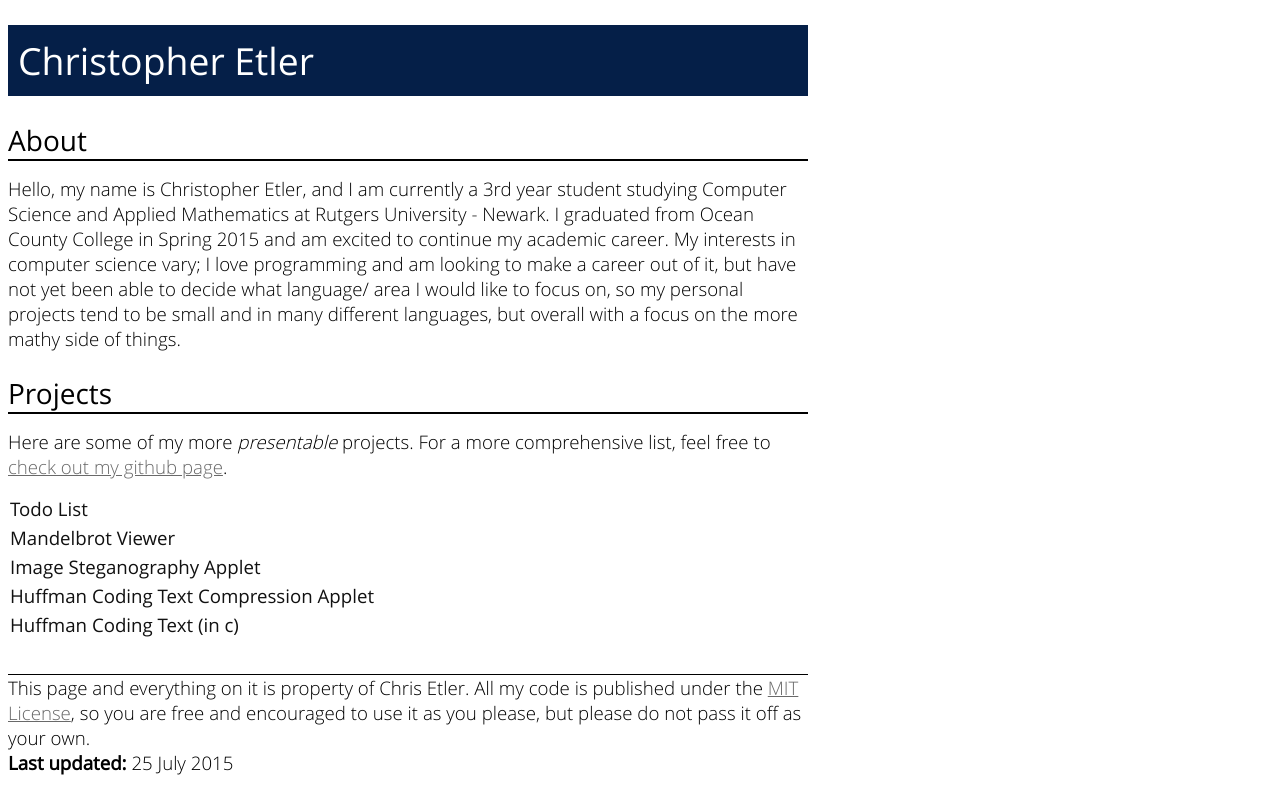
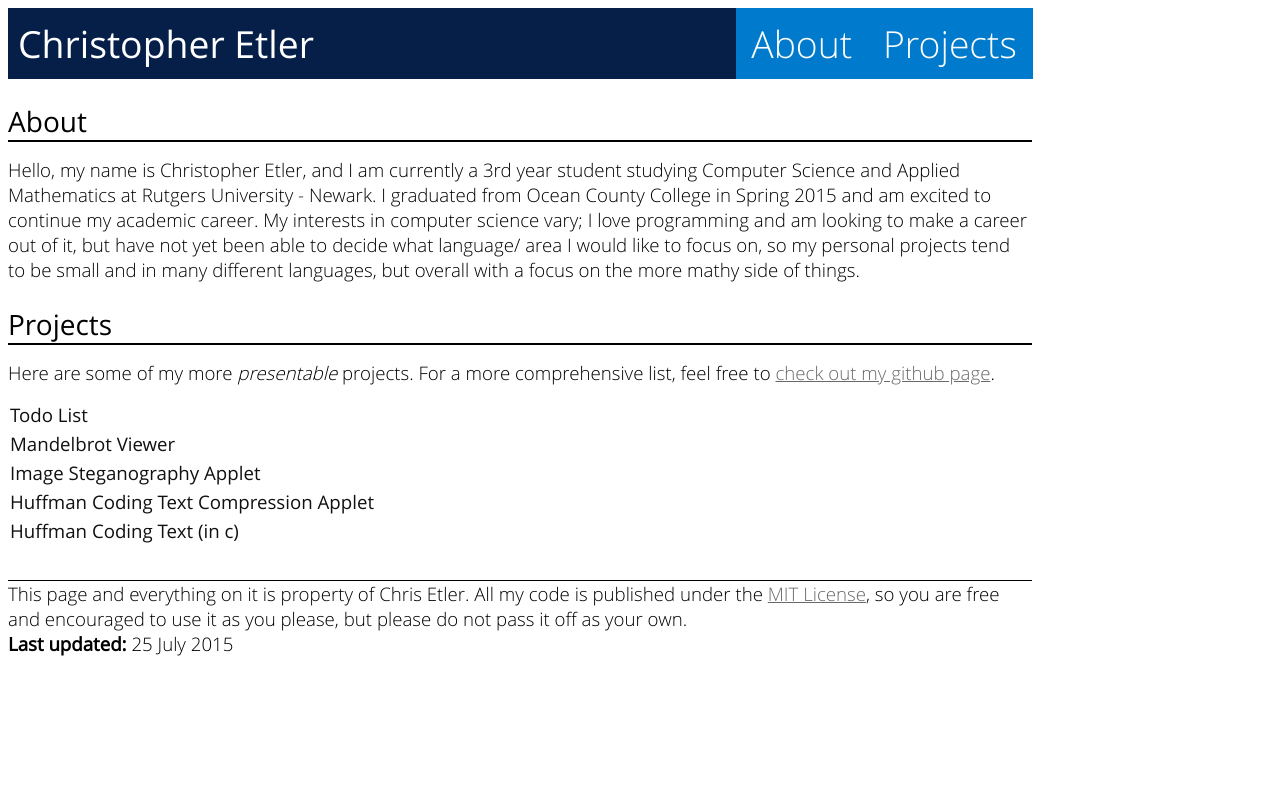
Before and after one commit to chrisetler/Website, a plain HTML site: page index.html in a window 1280 px wide. Drawn offline with nearby package versions, Linux system fonts and the light colour scheme.

Commit message:
Added menu items.

```diff
--- a/index.html
+++ b/index.html
@@ -12,8 +12,12 @@
 
 <body>
   <!-- Title and Page Description -->
-	<div id="welcomeScreen">
+	<div id="topBar">
 		<h1 class="welcomeHeader"><a href="#">Christopher Etler</a></h1>
+    <span id="menuItems">
+      <span class="menuItem" id="aboutMenuItem">About</span>
+      <span class="menuItem" id="projectMenuItem">Projects</span>
+    </span>
 	</div>
   <div id="allSections">
   <!-- About -->
--- a/mainStyle.css
+++ b/mainStyle.css
@@ -1,18 +1,31 @@
+html, body {
+    //margin: 0px;
+    //margin-left: 0px;
+}
+h1 {
+    padding:0;
+    margin:0;
+}
+
 body{
-	//background-color: #0099FF;
 	font-size: 14pt;
-	max-width: 800px;
+	max-width: 1024px;
 	font-family: 'Open Sans', "Segoe UI Light", sans-serif;
 	font-weight: 300;
 }
 
+#topBar {
+	//padding: 10px;
+	margin: 0px;
+  font-size: 28pt;
+	background-color: #051F48;
+}
+
 .welcomeHeader {
 	font-size: 28pt;
-	background-color: #051F48;
-	padding: 10px;
-	//border-radius: 10px;
+  padding: 10px;
+	display: inline-block;
 	font-weight: 500;
-
 }
 
 .welcomeHeader a {
@@ -20,8 +33,24 @@ body{
 	color: white;
 	display: block;
 	width: 100%;
-
-
+}
+/*The selectable items in the top bar*/
+#menuItems{
+	display:inline-block;
+	float:right;
+}
+.menuItem {
+	text-align: right;
+	color:white;
+	position: relative;
+	top: 10px;
+	right: -1px;
+	padding-top: 10px;
+	padding-bottom: 10px;
+	padding-left: 15px;
+	padding-right: 16px;
+	margin-left: -10px;
+	background-color: #007ACC;
 }
 
 h2 {
@@ -47,20 +76,14 @@ a {
 }
 
 .listDesc{
-    //border: 1px solid #C0C0C0;
 	padding-bottom: 2px;
-	/*margin-bottom: 2px;*/
 	padding-top: 3px;
 	padding-left: 3px;
-	//background-color: #D5D5D5;
-	/*width: auto;*/
 	border-radius: 2px;
 }
 .listItem {
 	padding: 2px;
 	font-weight: 400;
-	//background-color: #CACACa;
-	//border: 1px solid #BFBFBF;
 	text-decoration: none;
 	color: #111111;
 }
--- a/scripts/main.js
+++ b/scripts/main.js
@@ -1,15 +1,20 @@
 //Put all drivers into here
 function main(event) {
+
   $(".welcomeHeader").click(toggleAllSections);
   $(".sectionHeader").click(toggleASection);
   $(".listItem").click(toggleProjectDescription);
+  $(".menuItem").click(menuItemClicked);
+
+
+
 }
 $(document).ready(main);
 
-//Toggle everything. Base decisions off of the first section (the about section)
-//If about is hidden, show all. Else hide all
+//Toggle everything. Base decisions off of the first section
+//If the first section is hidden, show all. Otherwise hide all
 var toggleAllSections = function(event) {
-  if($("#aboutSection").is(":visible")) {
+  if($(".sectionContent:first").is(":visible")) {
     $(".sectionContent").slideUp();
   }
   else{
@@ -31,3 +36,14 @@ var toggleProjectDescription = function(event) {
   var childId = "#" + thisId.replace("Header","Desc");
   $(childId).slideToggle();
 }
+
+//when a menut item is clicked, expand it and all of its children
+var menuItemClicked = function(event) {
+  var thisId = event.currentTarget.id;
+  var sectionId = "#" + thisId.replace("MenuItem","Section");
+  //window.alert(thisId + " " + sectionId);
+  $(".sectionContent").not(sectionId).slideUp();
+  $(".listDesc").not(sectionId.replace("Section","List") + " >.listDesc").slideUp();
+  $(sectionId).slideDown();
+  $(sectionId.replace("Section","List") + " >.listDesc").slideDown();
+}
```
